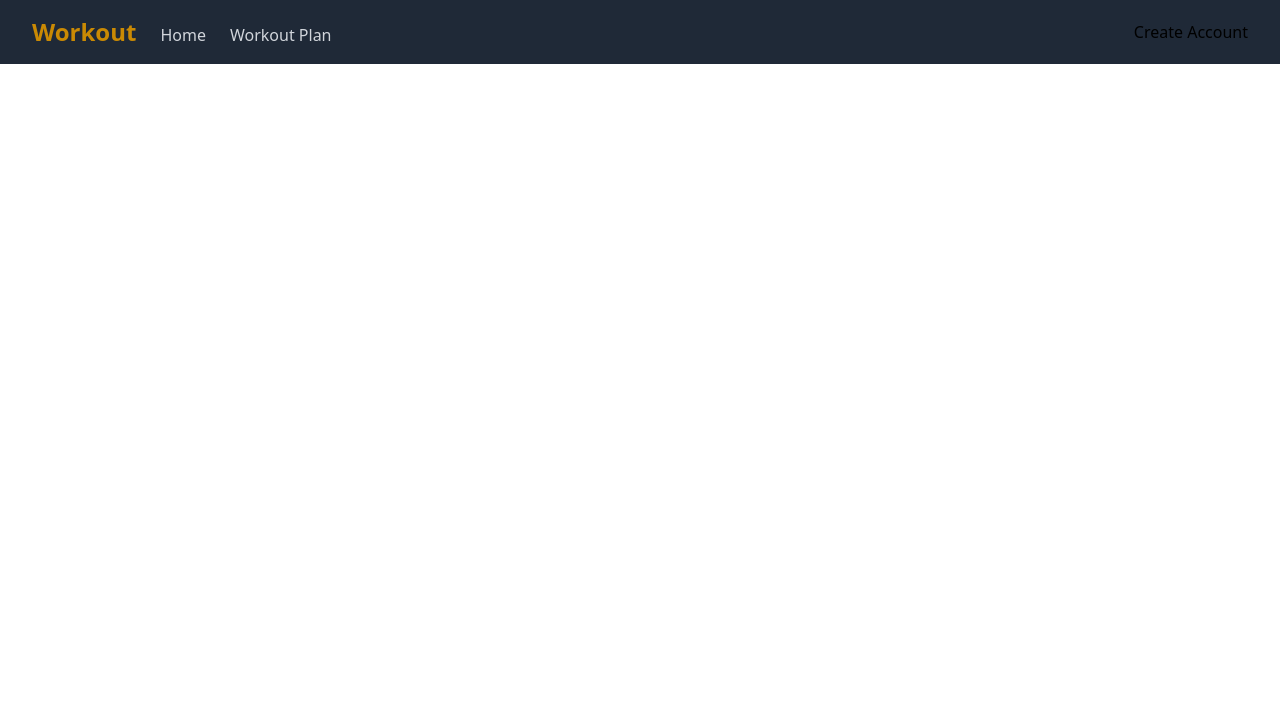
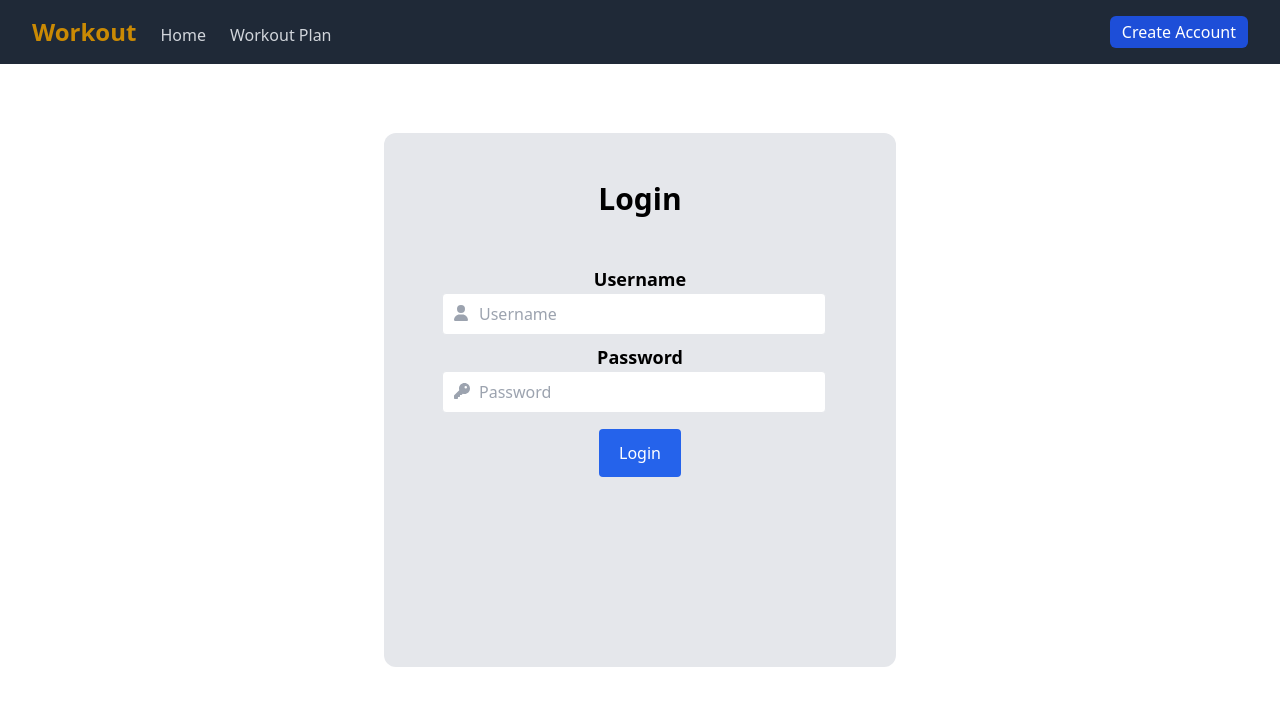
Before and after one commit to bebelacboy/nutrition-app-frontend, a React (Create React App) app: page /login in a window 1280 px wide. Shown: the top 706 px of the page. Built offline with nearby package versions, Linux system fonts and the light colour scheme.

Commit message:
partially implemented search exercise

```diff
--- a/src/components/navbar.js
+++ b/src/components/navbar.js
@@ -1,16 +1,47 @@
-import { Link } from 'react-router-dom';
+import { Link, useNavigate } from 'react-router-dom';
 import { useState } from 'react';
 import { FontAwesomeIcon } from '@fortawesome/react-fontawesome'
 import { faBars, faKey, faUser } from '@fortawesome/free-solid-svg-icons'
-import {BrowserRouter as Router, Routes, Route} from 'react-router-dom';
+import { Routes, Route } from 'react-router-dom';
+import { useCookies } from 'react-cookie';
+import axios from "axios";
 
 const NavbarLoginForm = () => {
-  return <form method="post" className="hidden md:flex">
+  const [username, setUsername] = useState("");
+  const [password, setPassword] = useState("");
+  const [ , setCookies] = useCookies(["access_token"]);
+  const navigate = useNavigate();
+
+  const usernameChange = (event) => {
+    setUsername(event.target.value)
+  }
+
+  const passwordChange = (event) => {
+    setPassword(event.target.value)
+  }
+
+  const onSubmit = async (event) => {
+    event.preventDefault();
+    try {
+      const response = await axios.post(`${process.env.REACT_APP_API_URL}/auth/login`, {
+        username,
+        password
+      });
+      await setCookies("access_token", response.data.token);
+      await window.localStorage.setItem("userId", response.data.userId);
+      navigate("/");
+    } catch (err) {
+      console.error(err)
+    }
+  }
+  return <form onSubmit={onSubmit} method="post" className="hidden md:flex">
+    <Link className=" w-36 my-auto text-white text-sm hover:text-gray-100 me-4 py-1" to="/register">Dont have account?</Link>
   <div className="relative">
     <div className="absolute inset-y-0 pl-3 py-2 left-0 pointer-events-none">
       <FontAwesomeIcon aria-hidden className=" text-gray-400" icon={faUser} />
     </div>
     <input type="text"
+    onChange={usernameChange}
     className="appearance-none pl-9 w-36 px-2 py-2 border focus:outline-none rounded focus:outline-blue-600 me-3"
     placeholder="Username"/>
   </div>
@@ -19,6 +50,7 @@ const NavbarLoginForm = () => {
       <FontAwesomeIcon aria-hidden className=" text-gray-400" icon={faKey} />
     </div>
     <input type="password"
+    onChange={passwordChange}
     className="appearance-none w-36 pl-9 py-2 px-2 border rounded focus:outline-none focus:outline-blue-600 "
     placeholder="Password"/>
   </div>
@@ -27,9 +59,23 @@ const NavbarLoginForm = () => {
 </form>
 }
 
+const NavbarLogoutButton = () => {
+  const [ , setCookies] = useCookies(["access_token"]);
+  const navigate = useNavigate();
+
+  const onClick = async () => {
+    await setCookies("access_token", "");
+    await window.localStorage.removeItem("userId");
+    navigate("/");
+  };
+
+  return <button className="bg-red-700 hover:bg-red-800 text-white rounded-md px-3 py-1"
+          onClick={onClick}>Logout</button>
+};
+
 export const Navbar = () => {
   const [isMobileMenuOpen, setIsMobileMenuOpen] = useState(false);
-
+  const [cookies , ] = useCookies(["access_token"]);
   const toggleMobileMenu = () => {
     setIsMobileMenuOpen(!isMobileMenuOpen);
   };
@@ -57,9 +103,12 @@ export const Navbar = () => {
 
       {/* Login Form */}
       <Routes>
-        <Route path="/" element={<NavbarLoginForm />}>  </Route>
-        <Route path="/register" element={<div>Login</div>}></Route>
-        <Route path="/login" element={<div>Create Account</div>}></Route>
+        <Route path="/*" element={cookies.access_token ? (<NavbarLogoutButton />) : (<NavbarLoginForm />)}>  </Route>
+        <Route exact path="/register"
+        element={
+          <Link className="bg-blue-700 hover:bg-blue-800 text-white rounded-md px-3 py-1" to="/login">Login</Link>
+        }></Route>
+        <Route exact path="/login" element={<Link className="bg-blue-700 hover:bg-blue-800 text-white rounded-md px-3 py-1" to="/register">Create Account</Link>}></Route>
       </Routes>
 
 
--- a/src/pages/home.js
+++ b/src/pages/home.js
@@ -1,3 +1,91 @@
+import { faSearch } from "@fortawesome/free-solid-svg-icons";
+import { FontAwesomeIcon } from "@fortawesome/react-fontawesome";
+import axios from "axios";
+import { useState } from "react";
+
+const ResultList = ({ resultSet }) => {
+  const view = resultSet.map((result) => {
+    return <p key={result.name}>{result.name}</p>
+  });
+  return view;
+}
+
 export const HomePage = () => {
-  return <div>Home</div>;
+  const [searchBase, setSearchBase] = useState("name");
+  const [searchQuery, setSearchQuery] = useState("");
+  const [searchResult, setSearchResult] = useState([]);
+  const [isLoading, setIsLoading] = useState(false);
+
+
+  const onChangeSearchBase = (event) => {
+    if (event.target.value === "name") {
+      setSearchBase("name");
+    } else {
+      setSearchBase("muscle");
+    }
+  }
+
+  const onChangeSearch = (event) => {
+    setSearchQuery(event.target.value);
+  }
+  const onKeyDownSearch = (event) => {
+    if (event.key === 'Enter') {
+      performSearch(searchQuery);
+    }
+  }
+
+  const performSearch = async (query) => {
+    setIsLoading(true);
+    let options = {}
+    if (searchBase === "name") {
+      options = {
+        method: 'GET',
+        url: 'https://exercises-by-api-ninjas.p.rapidapi.com/v1/exercises',
+        params: {name: searchQuery},
+        headers: {
+          'X-RapidAPI-Key': 'd31f531777mshae68be1f8bed451p1c7d29jsn18e4a72eeb0a',
+          'X-RapidAPI-Host': 'exercises-by-api-ninjas.p.rapidapi.com'
+        }
+      };
+    } else {
+      options = {
+        method: 'GET',
+        url: 'https://exercises-by-api-ninjas.p.rapidapi.com/v1/exercises',
+        params: {muscle: searchQuery},
+        headers: {
+          'X-RapidAPI-Key': 'd31f531777mshae68be1f8bed451p1c7d29jsn18e4a72eeb0a',
+          'X-RapidAPI-Host': 'exercises-by-api-ninjas.p.rapidapi.com'
+        }
+      };
+    }
+
+    try {
+      const response = await axios.request(options)
+      setSearchResult(response.data);
+    } catch (error) {
+      console.error(error);
+    }
+
+    setIsLoading(false);
+  }
+
+  return <div className="mt-36">
+    <h2 className="text-4xl font-bold">Search for Exercises</h2>
+    <div className="relative">
+      <p className="inline font-semibold">Search based on</p>
+      <select onChange={onChangeSearchBase} className="inline border py-1 border-black rounded mx-2 px-2 text-black bg-blue-300" name="" id="">
+        <option value="name" className="py-2 select:bg-blue-400">Exercise Name</option>
+        <option value="muscle">Target Muscle</option>
+      </select>
+    </div>
+    <div className="relative w-fit mx-auto">
+      <div className="absolute inset-y-0 pl-3 py-2 top-2 left-0 pointer-events-none">
+        <FontAwesomeIcon aria-hidden className=" text-gray-400 text-lg" icon={faSearch} />
+      </div>
+      <input onKeyPress={onKeyDownSearch} onChange={onChangeSearch} type="text" value={searchQuery} className="w-96 ps-9 border border-black mt-2 h-10 rounded-md" placeholder={searchBase === "name" ? "Enter exercise name..." : "Enter target muscle..."}/>
+    </div>
+    {isLoading ? <div className="font-bold mt-3">Loading Exercises...</div> : <></>}
+    {isLoading ? <></> : <ResultList resultSet={searchResult}/>}
+
+  </div>;
 };
--- a/src/pages/login.js
+++ b/src/pages/login.js
@@ -1,3 +1,86 @@
+import { FontAwesomeIcon } from "@fortawesome/react-fontawesome";
+import { useState } from "react";
+import axios from 'axios';
+import { faUser, faKey } from "@fortawesome/free-solid-svg-icons";
+import { useCookies } from "react-cookie";
+import { useNavigate } from "react-router-dom";
+
 export const LoginPage = () => {
-  return
+  const [username, setUsername] = useState("");
+  const [password, setPassword] = useState("");
+  const [ , setCookies] = useCookies(["access_token"]);
+  const navigate = useNavigate();
+  const [usernameError, setUsernameError] = useState("");
+  const [passwordError, setPasswordError] = useState("");
+  const [error, setError] = useState("");
+
+
+  const usernameChange = (event) => {
+    setUsername(event.target.value)
+  }
+
+  const passwordChange = (event) => {
+    setPassword(event.target.value)
+  }
+
+  const onSubmit = async (event) => {
+    event.preventDefault();
+    if (!username) {
+      setUsernameError("Please fill in the username!");
+    }
+    if (!password) {
+      setPasswordError("Please fill in the password!");
+    }
+    if (!password || !username) {
+      return;
+    }
+    try {
+      const response = await axios.post(`${process.env.REACT_APP_API_URL}/auth/login`, {
+        username,
+        password
+      });
+      await setCookies("access_token", response.data.token);
+      await window.localStorage.setItem("userId", response.data.userId);
+      navigate("/");
+    } catch (err) {
+      setError(err.response.data.message);
+      console.error(err)
+    }
+  }
+
+
+  return <div className="flex justify-center items-center h-screen">
+  <div className="bg-gray-200 hover:shadow-lg hover:transition-transform w-4/5 md:w-3/5 lg:w-2/5 h-4/6 rounded-xl">
+    <h2 className="text-3xl font-bold mt-12">Login</h2>
+    <form method="post" onSubmit={onSubmit} className="block mt-12">
+      <label className="font-semibold text-lg" htmlFor="usernameInput">Username</label>
+      <div className="relative w-fit mx-auto">
+        <div className="absolute inset-y-0 pl-3 py-2 left-0 pointer-events-none">
+          <FontAwesomeIcon aria-hidden className=" text-gray-400" icon={faUser} />
+        </div>
+        <input id="usernameInput" type="text"
+        className="appearance-none sm:w-80 md:w-80 lg:w-96 pl-9 px-2 py-2 border focus:outline-none rounded focus:outline-blue-600 me-3"
+        onChange={usernameChange}
+        value={username}
+        placeholder="Username"/>
+      </div>
+      <p className="mt-2 text-red-600">{usernameError}</p>
+      <label htmlFor="passwordInput" className="font-semibold text-lg">Password</label>
+      <br />
+      <div className="relative w-fit mx-auto">
+        <div className="absolute inset-y-0 pl-3 py-2 left-0 pointer-events-none">
+          <FontAwesomeIcon aria-hidden className=" text-gray-400" icon={faKey} />
+        </div>
+        <input id="passwordInput" type="password"
+        className="appearance-none sm:w-80 md:w-80 lg:w-96 pl-9 px-2 py-2 border focus:outline-none rounded focus:outline-blue-600 me-3"
+        onChange={passwordChange}
+        value={password}
+        placeholder="Password"/>
+      </div>
+      <p className="mt-2 text-red-600">{passwordError}</p>
+      <button className="bg-blue-600 hover:bg-blue-900 rounded mt-2 py-3 px-5 text-white" type="submit">Login</button>
+      <p className="mt-2 text-red-600">{error}</p>
+    </form>
+  </div>
+</div>
 }
--- a/src/pages/register.js
+++ b/src/pages/register.js
@@ -7,6 +7,9 @@ import { useState } from "react";
 export const RegisterPage = () => {
   const [username, setUsername] = useState("");
   const [password, setPassword] = useState("");
+  const [usernameError, setUsernameError] = useState("");
+  const [passwordError, setPasswordError] = useState("");
+  const [error, setError] = useState("");
 
   const usernameChange = (event) => {
     setUsername(event.target.value)
@@ -18,13 +21,23 @@ export const RegisterPage = () => {
 
   const onSubmit = async (event) => {
     event.preventDefault();
+    if (!username) {
+      setUsernameError("Please fill in the username!");
+    }
+    if (!password) {
+      setPasswordError("Please fill in the password!");
+    }
+    if (!password || !username) {
+      return;
+    }
     try {
       await axios.post(`${process.env.REACT_APP_API_URL}/auth/register`, {
         username,
         password
       });
     } catch (err) {
-      console.error(err)
+      setError(err.response.data.message);
+      console.error(err);
     }
   }
 
@@ -43,21 +56,22 @@ export const RegisterPage = () => {
           value={username}
           placeholder="Username"/>
         </div>
-        <br />
+        <p className="mt-2 text-red-600">{usernameError}</p>
         <label htmlFor="passwordInput" className="font-semibold text-lg">Password</label>
         <br />
         <div className="relative w-fit mx-auto">
           <div className="absolute inset-y-0 pl-3 py-2 left-0 pointer-events-none">
             <FontAwesomeIcon aria-hidden className=" text-gray-400" icon={faKey} />
           </div>
-          <input id="passwordInput" type="text"
+          <input id="passwordInput" type="password"
           className="appearance-none sm:w-80 md:w-80 lg:w-96 pl-9 px-2 py-2 border focus:outline-none rounded focus:outline-blue-600 me-3"
           onChange={passwordChange}
           value={password}
           placeholder="Password"/>
         </div>
-        <br />
-        <button className="bg-blue-600 hover:bg-blue-900 rounded py-3 px-5 text-white" type="submit">Register</button>
+        <p className="mt-2 text-red-600">{passwordError}</p>
+        <button className="bg-blue-600 hover:bg-blue-900 rounded mt-2 py-3 px-5 text-white" type="submit">Register</button>
+        <p className="mt-2 text-red-600">{error}</p>
       </form>
     </div>
 
```
